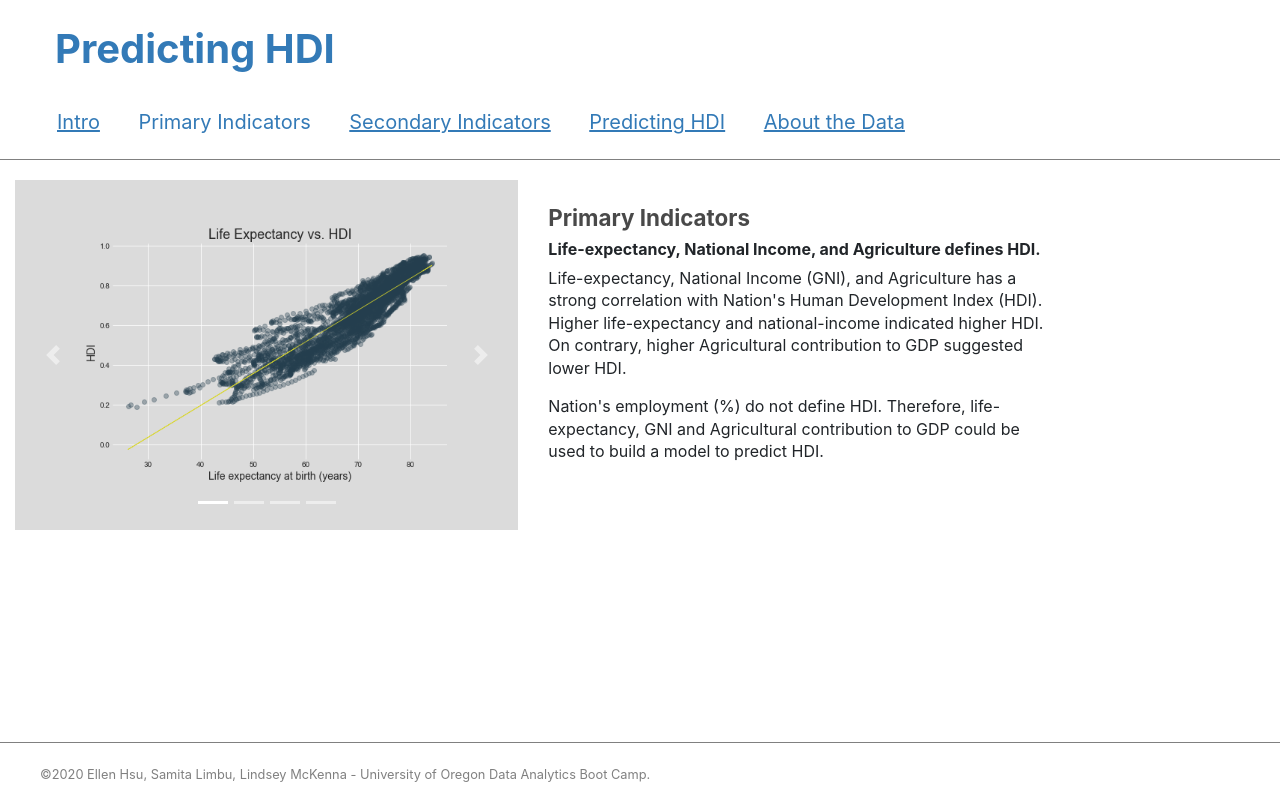
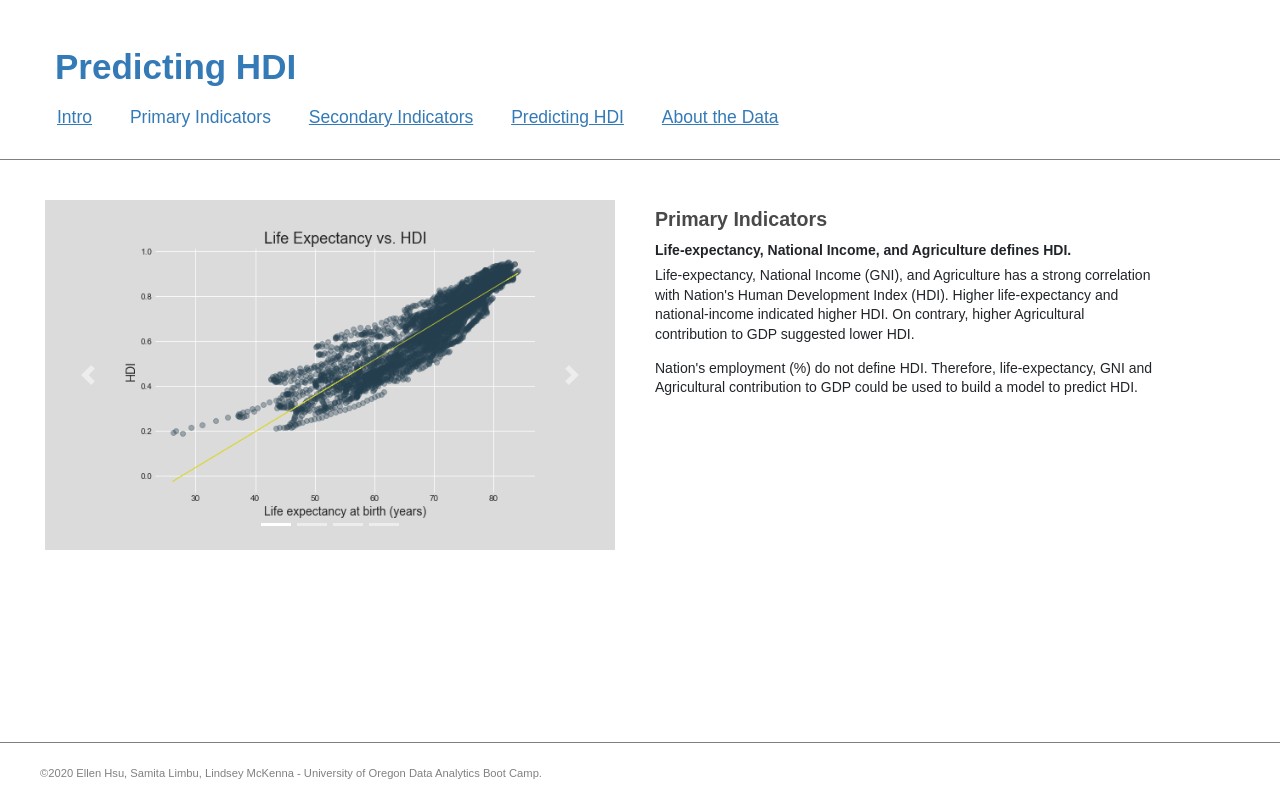
Before and after one commit to linmck/finalproject, a Flask app: page /primary in a window 1280 px wide. Run offline with Flask 2, Linux system fonts and the light colour scheme; some libraries are stand-ins or nearby versions.

Commit message:
css tweaks and file organization

```diff
--- a/static/styles.css
+++ b/static/styles.css
@@ -3,6 +3,9 @@ html, body {
     height: 100%;
     width: 100%;
     margin: 0;
+    font-family: Arial, Helvetica, sans-serif;
+    font-size: 14px;
+    line-height: 1.5em;
 }
 
 .container-fluid {
@@ -22,6 +25,9 @@ a, a:hover {
 h1, h2, h3, h4 {
     color: #494949;
     font-weight: bold;
+    font-size: 2.5em;
+    line-height: 1.5em;
+    margin-top: 16px;
 }
 
 h2, h3, h4 {
@@ -74,7 +80,7 @@ header nav li.active {
 
 .app {
     min-width: 420px;
-    margin-right: 60px;
+    margin-right: 50px;
     margin-bottom: 20px;
 }
 
@@ -139,6 +145,10 @@ small {
     padding: 0 30px 70px 15px;
 }
 
+.carousel {
+ margin: 20px 10px 0 30px;
+}
+
 .indicator-option {
     padding-top: 10px;
     padding-bottom: 10px;
--- a/templates/primary.html
+++ b/templates/primary.html
@@ -8,7 +8,6 @@
     <title>Predicting HDI: Secondary Indicators</title>
     <link rel="stylesheet" href="https://maxcdn.bootstrapcdn.com/bootstrap/4.4.1/css/bootstrap.min.css">
     <link rel="stylesheet" href="/static/styles.css">
-    <link rel="stylesheet" href="/static/style.css">
 </head>
 
 <body>
@@ -38,7 +37,7 @@
             <div class="row">
 
                 <!--Grid column-->
-                <div class="col-xs-12 col-sm-12 col-md-5 col-lg-5">
+                <div class="col-xs-12 col-sm-12 col-md-6 col-lg-6">
 
                     <!--Carousel Wrapper-->
                     <div id="edu" class="carousel slide" data-ride="carousel">
--- a/templates/secondary.html
+++ b/templates/secondary.html
@@ -8,7 +8,6 @@
     <title>Predicting HDI: Secondary Indicators</title>
     <link rel="stylesheet" href="https://maxcdn.bootstrapcdn.com/bootstrap/4.4.1/css/bootstrap.min.css">
     <link rel="stylesheet" href="/static/styles.css">
-    <link rel="stylesheet" href="/static/style.css">
 </head>
 
 <body>
@@ -38,7 +37,7 @@
             <div class="row">
 
                 <!--Grid column-->
-                <div class="col-xs-12 col-sm-12 col-md-5 col-lg-5">
+                <div class="col-xs-12 col-sm-12 col-md-6 col-lg-6">
 
                     <!--Carousel Wrapper-->
                     <div id="edu" class="carousel slide" data-ride="carousel">
```
Also changed, not shown: proposal.md (deleted, +0 -25 lines), Initial-analysis/Ag_HDI.PNG (deleted), Initial-analysis/Employment_HDI.PNG (deleted), Initial-analysis/GDP_HDI.PNG (deleted), Initial-analysis/life-expectancy_HDI.PNG (deleted), 2 other files.
